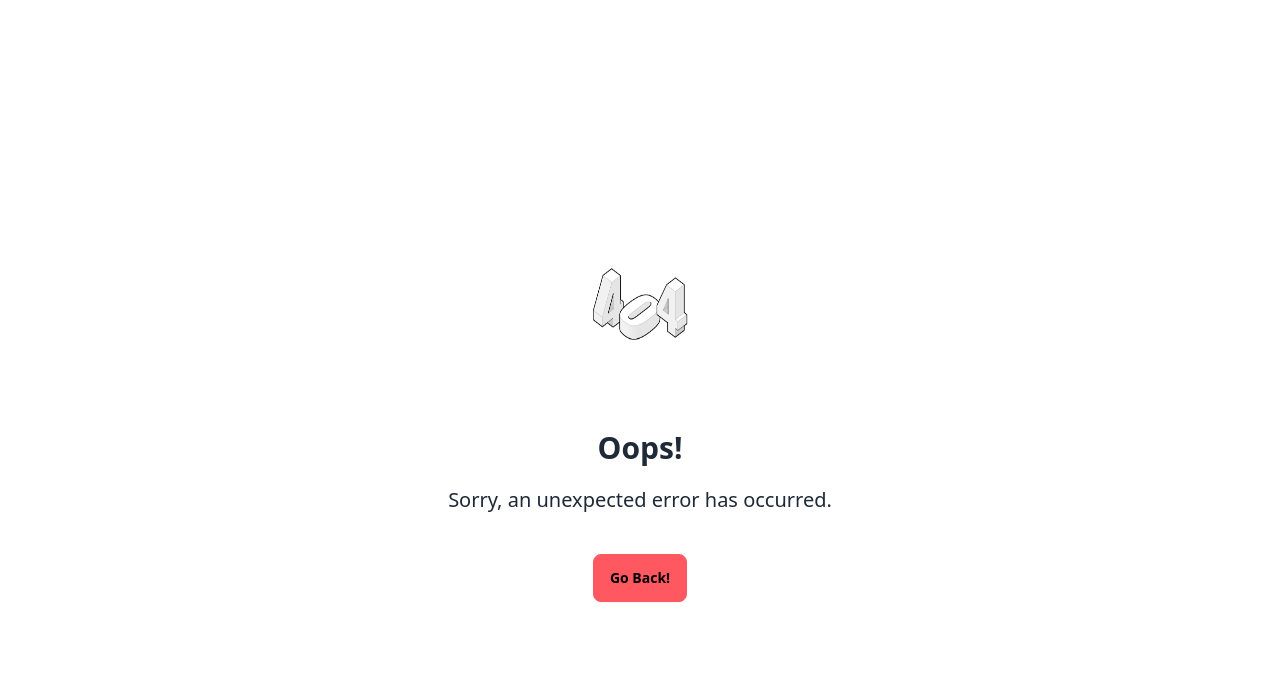
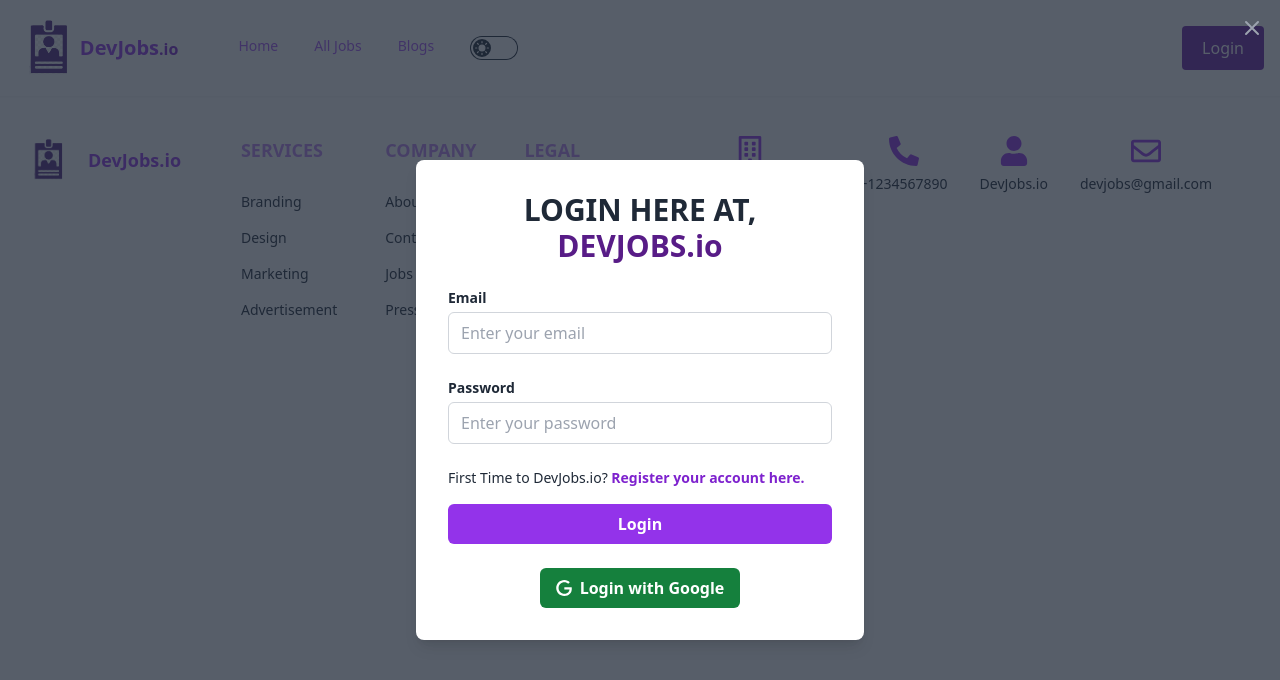
Before and after one commit to Azmaineeeeeee/DevJobs.io, a React (Vite) app: page /addjobs in a window 1280 px wide. Before the commit this address led to /login. Shown: the top 680 px of the page. Built offline with nearby package versions, Linux system fonts and the light colour scheme; no server answers.

Commit message:
Private Pages

```diff
--- a/src/Routes/PrivateRoute.jsx
+++ b/src/Routes/PrivateRoute.jsx
@@ -1,25 +1,32 @@
-import { useContext } from "react";
-
-import { useLocation } from "react-router-dom";
-import PropTypes from "prop-types";
-import { Navigate } from "react-router-dom";
-import { Context } from "../Providers/AuthProviders";
+import { useContext, useState } from 'react';
+import LoginModal from '../Components/LoginModal';
+import { Context } from '../Providers/AuthProviders';
 
 const PrivateRoute = ({ children }) => {
   const { user, loading } = useContext(Context);
-  let location = useLocation();
+  const [isLoginModalOpen, setIsLoginModalOpen] = useState(false);
+
+
+  if(user) {
+    return children;
+  }
 
   if (loading) {
-    return <span className="loading loading- loading-lg flex justify-center items-center h-screen"></span>;
+    return <span className="loading loading-loading-lg flex justify-center items-center h-screen"></span>;
   }
 
-  if (user) {
-    return children;
+  if (!user) {
+    return (
+      <>
+        <LoginModal open={isLoginModalOpen} onClose={() => setIsLoginModalOpen(false)} />
+
+      </>
+    );
   }
-  return <Navigate state={location.pathname} to="/login"></Navigate>;
-};
-PrivateRoute.propTypes = {
-  children: PropTypes.node,
+
+  return children;
 };
 
+
+
 export default PrivateRoute;
```
